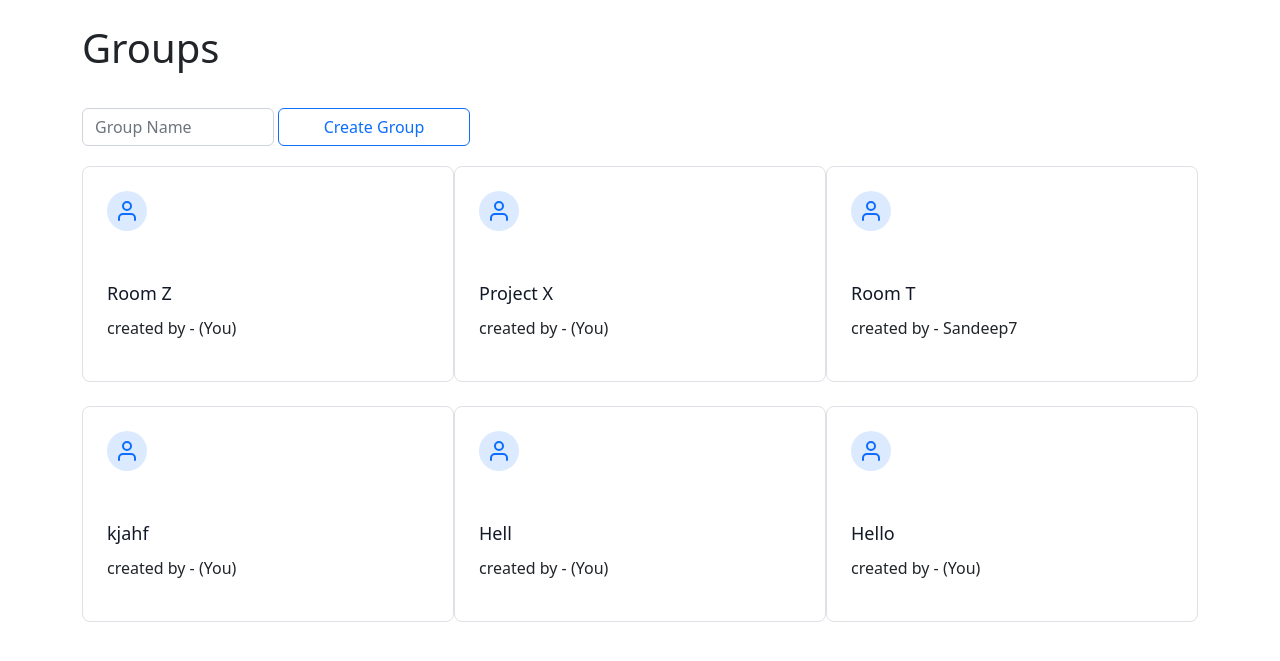
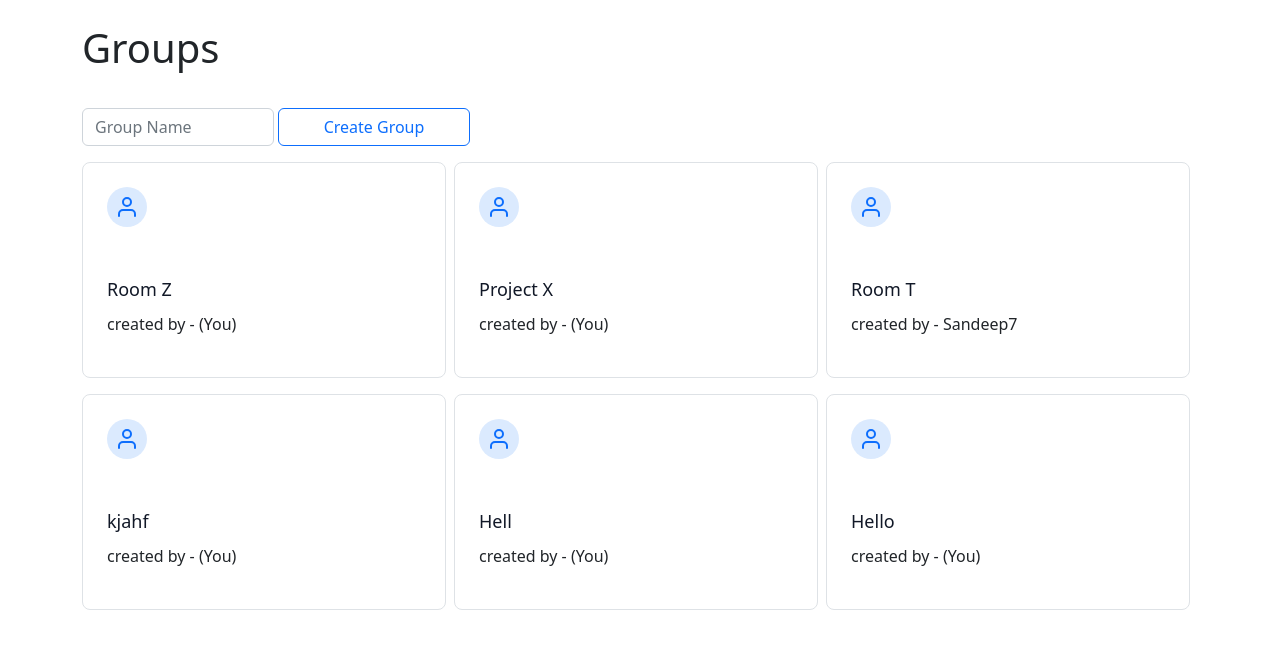
Before and after one commit to SandeepK1729/tm, a Django app: page /groups in a window 1280 px wide. Shown: the part 62-723 px from the top of the page. Run offline with Django 4.2, Linux system fonts and the light colour scheme; a user stored in the database is signed in; data comes from the database, SQL or seed files in the repository; both versions use the stored data as it was after the commit; some libraries are stand-ins or nearby versions.

Commit message:
version-1.7.3: modified UI

```diff
--- a/transaction_manager/templates/pages/group.html
+++ b/transaction_manager/templates/pages/group.html
@@ -14,7 +14,7 @@
                         <ul class="list-group d-flex">
                             {% for member in group.get_members %}
                                 <div>
-                                    <li class="list-group-item mt-0 d-flex justify-content-center d-inline rounded-lg border border-dark  rounded">
+                                    <li class="list-group-item mt-0 d-flex justify-content-center d-inline rounded-lg border border-secondary  rounded">
                                         {% if member == user %} You {% else %} {{ member.username }} {% endif %}
                                         {% if member == group.created_by %} (Owner) {% endif %}
 
--- a/transaction_manager/templates/pages/groups.html
+++ b/transaction_manager/templates/pages/groups.html
@@ -16,7 +16,7 @@
 
       <div style="display:flex; flex-wrap:wrap">
         {% for group in user.groups.all %}
-            <div class="col-xl-4 col-md-6 col-12 pt-md-3 pt-2 mt-1 mb-1">
+            <div class="col-xl-4 col-md-6 col-12 pt-md-3 pt-2 pr-md-3 pr-2">
                 <div class="border border-gray-200 p-6 rounded-lg">
                   <div
                     class="w-10 h-10 inline-flex items-center justify-center rounded-full bg-blue-100 text-blue-500 mb-5"
```
Also changed, not shown: README.md, transaction_manager/db.sqlite3.
